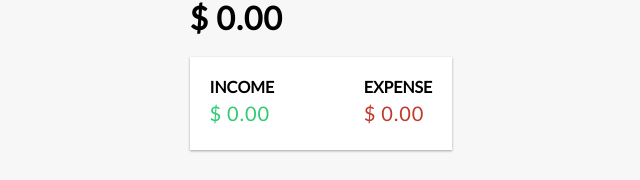
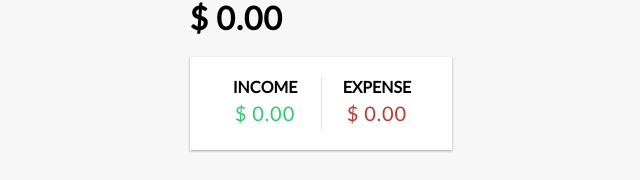
Before and after one commit to chadhindsight/expense-ts, a React (Vite) app: page / in a window 1280 px wide. Shown: the part 130-310 px from the top of the page, without its empty margins (319-959 px from the left). Built offline with nearby package versions, Linux system fonts and the light colour scheme.

Commit message:
Specify styling rules for semantic tags in IncomeExpenses component

```diff
--- a/src/App.css
+++ b/src/App.css
@@ -49,12 +49,12 @@ h4 {
   margin: 20px 0;
 }
 
-.inc-exp-container > div {
+.inc-exp-container > article {
   flex: 1;
   text-align: center;
 }
 
-.inc-exp-container > div:first-of-type {
+.inc-exp-container > article:first-of-type {
   border-right: 1px solid #dedede;
 }
 
```
